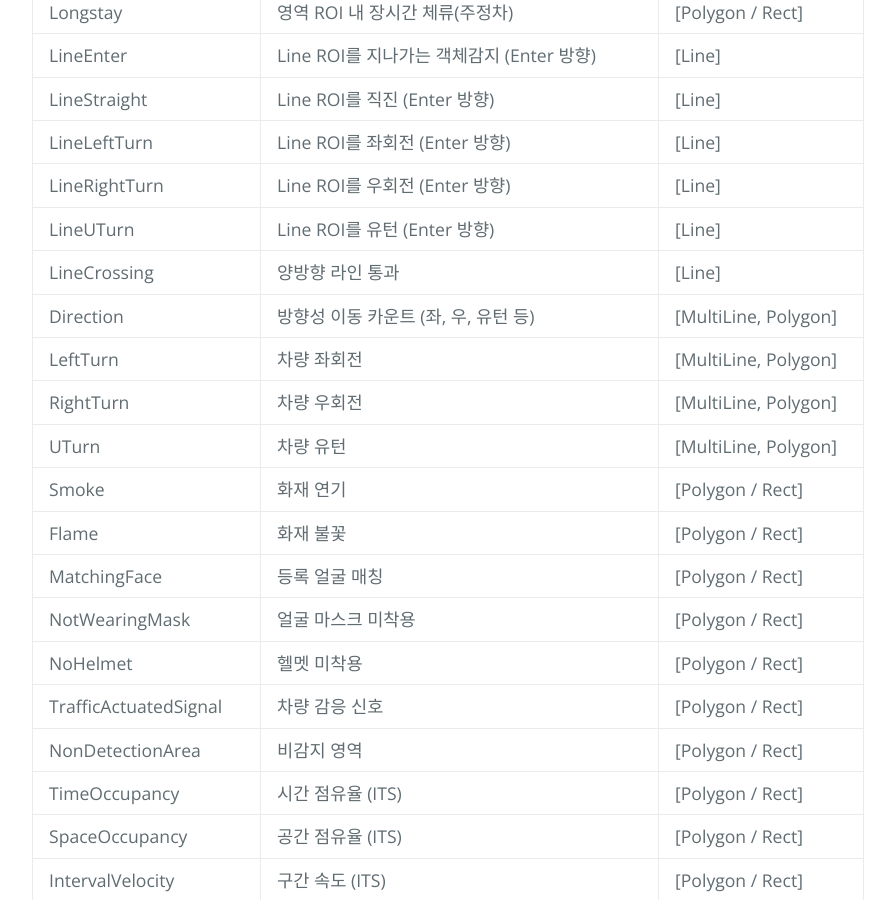
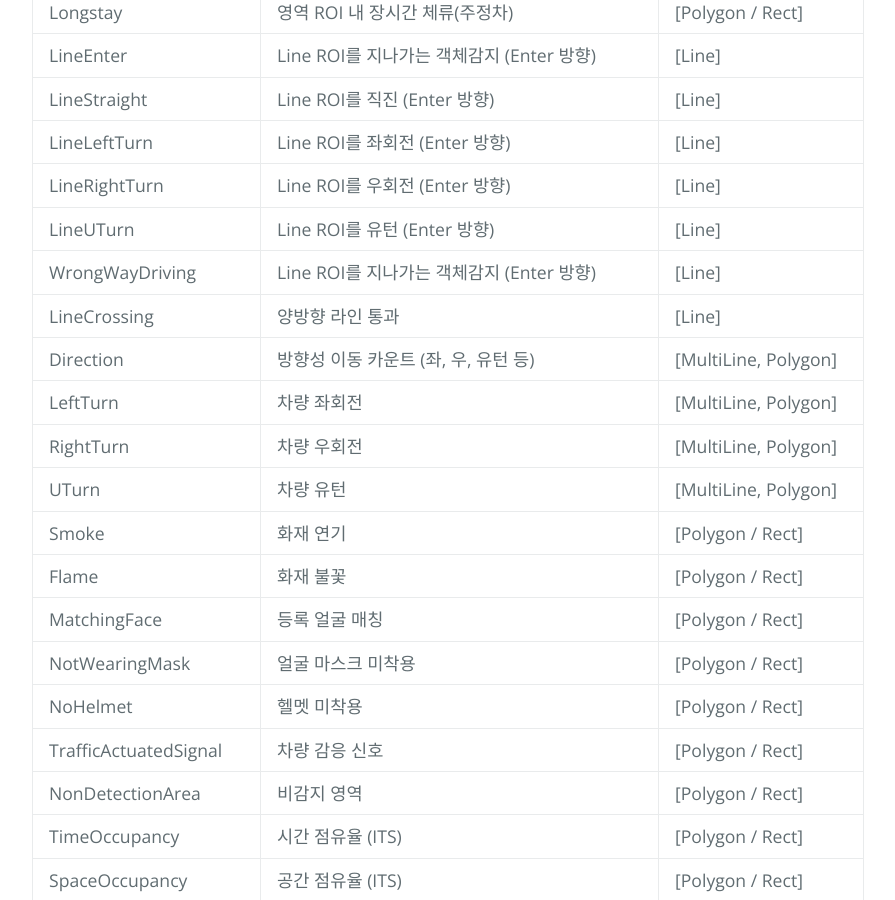
Before and after one commit to nextk-developer/nkapi, a Jekyll site: the page built from docs/kr/api/v3/common/models.md, in a window 1280 px wide and 900 px high, scrolled down 3223 px. Shown: the whole window, without its empty margins (192-1087 px from the left). Built offline with Jekyll 4.4.1, drawn with Linux system fonts in a browser that asks for light colours.

Commit message:
feat: 역주행 이벤트 추가

```diff
--- a/docs/kr/api/v3/common/models.md
+++ b/docs/kr/api/v3/common/models.md
@@ -88,6 +88,7 @@ Direction, LeftTurn, RightTurn, UTurn 이벤트는 MultiLine으로 설정 후 Po
 | LineLeftTurn | Line ROI를 좌회전 (Enter 방향) | [Line]
 | LineRightTurn | Line ROI를 우회전 (Enter 방향) | [Line]
 | LineUTurn | Line ROI를 유턴 (Enter 방향) | [Line]
+| WrongWayDriving | Line ROI를 지나가는 객체감지 (Enter 방향) | [Line]
 | LineCrossing | 양방향 라인 통과 | [Line]
 | Direction | 방향성 이동 카운트 (좌, 우, 유턴 등) | [MultiLine, Polygon]
 | LeftTurn | 차량 좌회전 | [MultiLine, Polygon]
```
